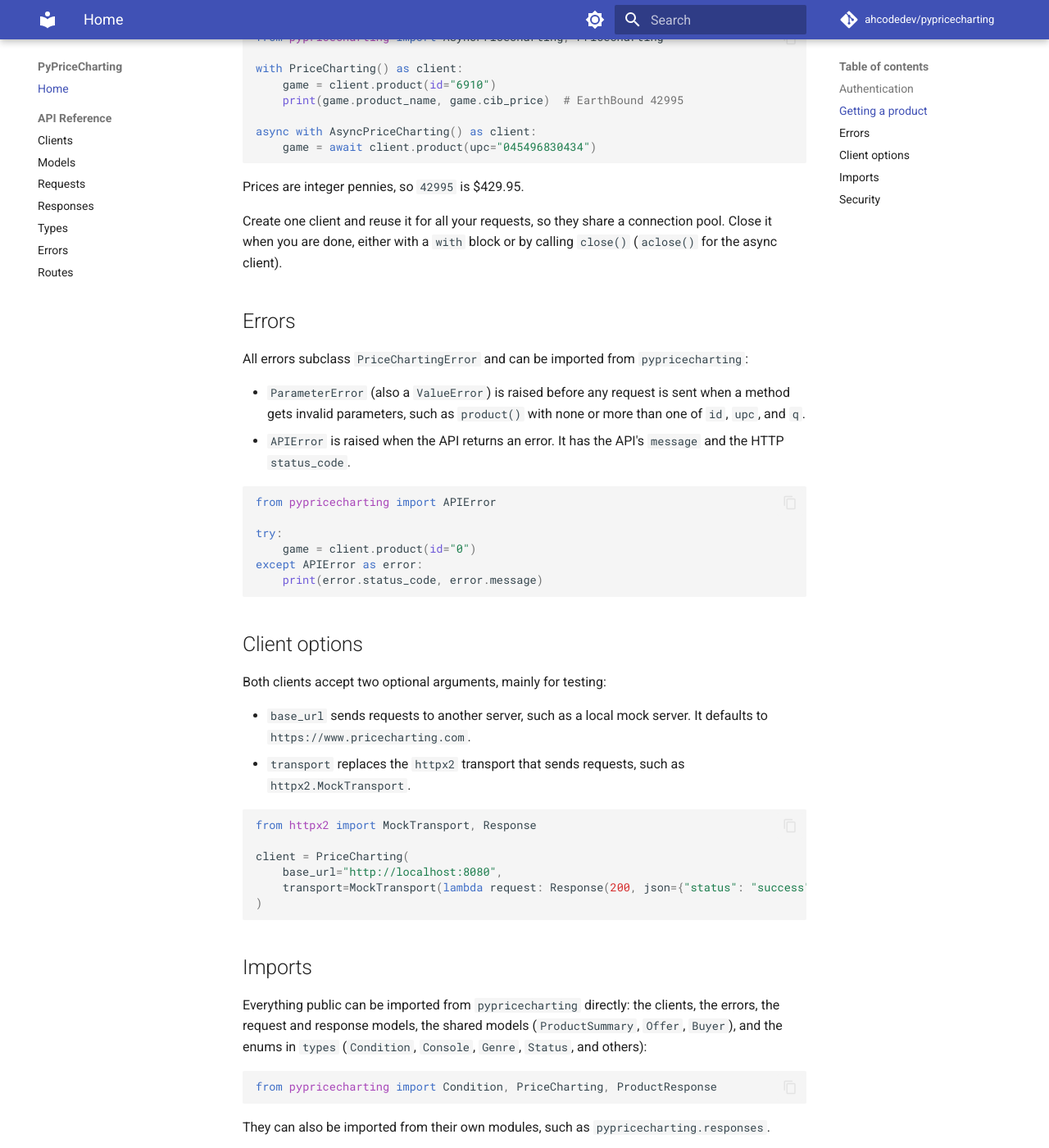
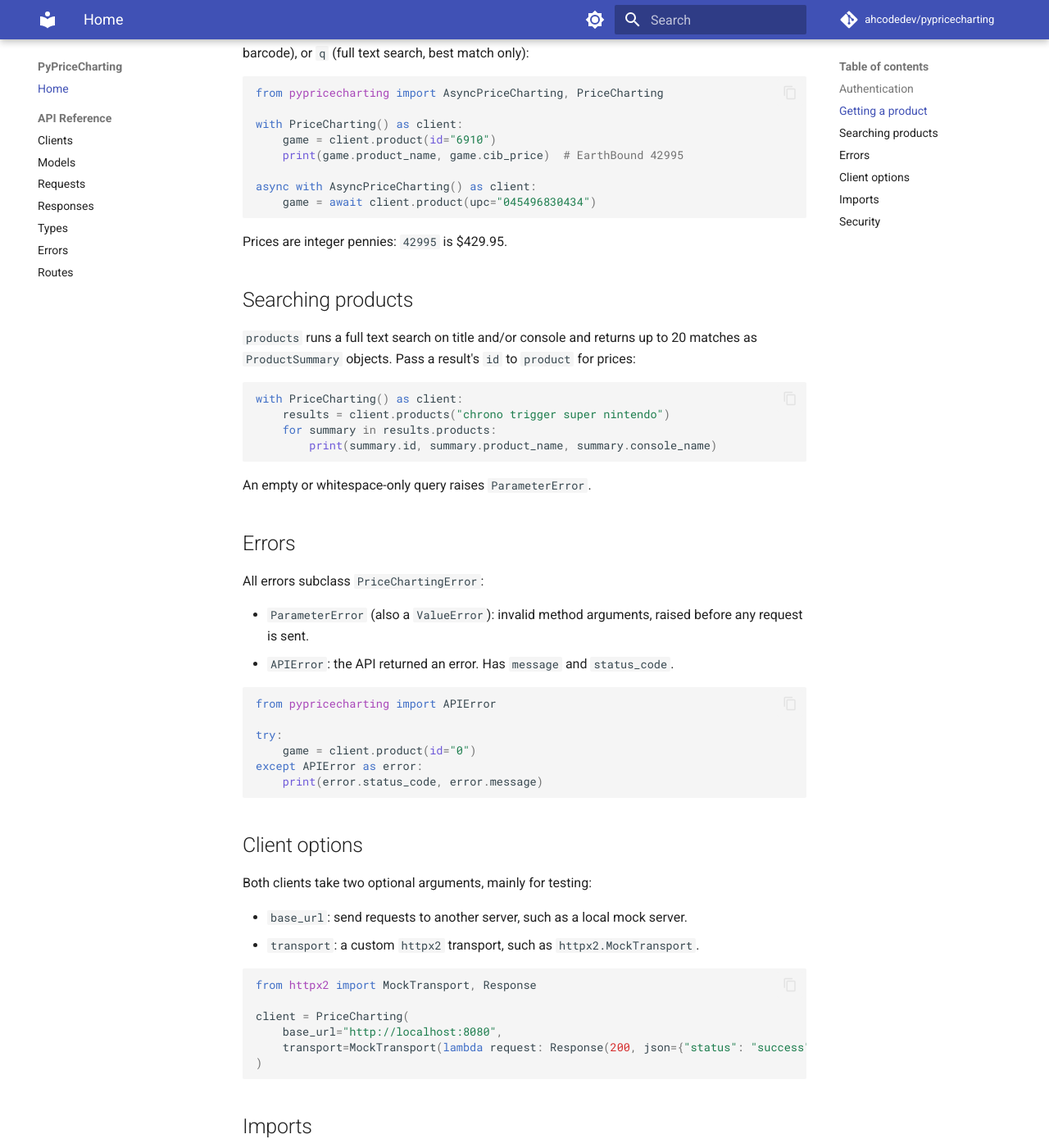
Before and after one commit to ahcodedev/pypricecharting, an MkDocs documentation site: the page built from docs/index.md, in a window 1280 px wide and 1400 px high, scrolled down 911 px. Shown: the whole window at 82% size. Built offline with MkDocs 1.6.1 and Material for MkDocs 9.7.7, drawn with Linux system fonts in a browser that asks for light colours; comment, search, counter and statistics services are not loaded; some of the changed text lies outside the part shown.

Commit message:
Complete products API endpoint and improve error handling (#15)

````diff
--- a/docs/index.md
+++ b/docs/index.md
@@ -2,15 +2,15 @@
 
 Python client for the [PriceCharting API](https://www.pricecharting.com/api-documentation).
 
-The package provides a synchronous client, `PriceCharting`, and an asynchronous client,
-`AsyncPriceCharting`. Both authenticate with a 40-character PriceCharting API token.
+It provides a synchronous client, `PriceCharting`, and an asynchronous client,
+`AsyncPriceCharting`, both authenticated with a 40-character API token.
 
-The client is under development: `product` is implemented on both clients, and the other API
-methods are not implemented yet.
+Under development: the Prices API methods (`product`, `products`) are implemented; the
+Marketplace API methods are not yet.
 
 ## Authentication
 
-Set your token in the `PRICECHARTING_TOKEN` environment variable and create a client without
+Set the token in the `PRICECHARTING_TOKEN` environment variable and create a client without
 arguments:
 
 ```python
@@ -20,20 +20,23 @@ with PriceCharting() as client:
     ...
 ```
 
-You can also pass the token directly:
+Or pass the token directly:
 
 ```python
 with PriceCharting("your-40-character-token") as client:
     ...
 ```
 
-The environment variable is recommended, because it keeps the token out of your code. Both
-clients raise `ValueError` if no token is found or the token is not 40 characters.
+Prefer the environment variable, which keeps the token out of your code. Both clients raise
+`ValueError` if the token is missing or not 40 characters.
+
+Reuse one client for all requests, and close it when done: with a `with` block, or by calling
+`close()` (`aclose()` for the async client).
 
 ## Getting a product
 
-`product` looks up a single product by exactly one of `id` (PriceCharting product ID), `upc`
-(UPC barcode), or `q` (full text search, best match only):
+`product` looks up a product by exactly one of `id` (PriceCharting product ID), `upc` (UPC
+barcode), or `q` (full text search, best match only):
 
 ```python
 from pypricecharting import AsyncPriceCharting, PriceCharting
@@ -46,20 +49,29 @@ async with AsyncPriceCharting() as client:
     game = await client.product(upc="045496830434")
 ```
 
-Prices are integer pennies, so `42995` is $429.95.
+Prices are integer pennies: `42995` is $429.95.
 
-Create one client and reuse it for all your requests, so they share a connection pool. Close it
-when you are done, either with a `with` block or by calling `close()` (`aclose()` for the async
-client).
+## Searching products
+
+`products` runs a full text search on title and/or console and returns up to 20 matches as
+`ProductSummary` objects. Pass a result's `id` to `product` for prices:
+
+```python
+with PriceCharting() as client:
+    results = client.products("chrono trigger super nintendo")
+    for summary in results.products:
+        print(summary.id, summary.product_name, summary.console_name)
+```
+
+An empty or whitespace-only query raises `ParameterError`.
 
 ## Errors
 
-All errors subclass `PriceChartingError` and can be imported from `pypricecharting`:
+All errors subclass `PriceChartingError`:
 
-- `ParameterError` (also a `ValueError`) is raised before any request is sent when a method gets
-  invalid parameters, such as `product()` with none or more than one of `id`, `upc`, and `q`.
-- `APIError` is raised when the API returns an error. It has the API's `message` and the HTTP
-  `status_code`.
+- `ParameterError` (also a `ValueError`): invalid method arguments, raised before any request is
+  sent.
+- `APIError`: the API returned an error. Has `message` and `status_code`.
 
 ```python
 from pypricecharting import APIError
@@ -72,12 +84,10 @@ except APIError as error:
 
 ## Client options
 
-Both clients accept two optional arguments, mainly for testing:
+Both clients take two optional arguments, mainly for testing:
 
-- `base_url` sends requests to another server, such as a local mock server. It defaults to
-  `https://www.pricecharting.com`.
-- `transport` replaces the `httpx2` transport that sends requests, such as
-  `httpx2.MockTransport`.
+- `base_url`: send requests to another server, such as a local mock server.
+- `transport`: a custom `httpx2` transport, such as `httpx2.MockTransport`.
 
 ```python
 from httpx2 import MockTransport, Response
@@ -90,21 +100,17 @@ client = PriceCharting(
 
 ## Imports
 
-Everything public can be imported from `pypricecharting` directly: the clients, the errors, the
-request and response models, the shared models (`ProductSummary`, `Offer`, `Buyer`), and the enums
-in `types` (`Condition`, `Console`, `Genre`, `Status`, and others):
+Everything public, including the clients, errors, models, and enums, can be imported from
+`pypricecharting` or from its own module (such as `pypricecharting.responses`):
 
 ```python
 from pypricecharting import Condition, PriceCharting, ProductResponse
 ```
 
-They can also be imported from their own modules, such as `pypricecharting.responses`.
-
 ## Security
 
-The PriceCharting API requires the token in the query string of `GET` requests, so it is part of
-the request URL. The clients redact it from the `httpx2` request log, which shows `t=REDACTED`
-instead. Anything outside this library that records URLs can still see the token, such as
-proxies or your own logging of requests.
+The API requires the token in the query string of `GET` requests. The clients redact it from the
+`httpx2` request log (`t=REDACTED`), but anything else that records URLs, such as proxies or your
+own request logging, can still see it.
 
-See the [API Reference](api/clients.md) for the classes and types in the package.
+See the [API Reference](api/clients.md) for all classes and types.
````
Also changed, not shown: README.md (+5 -4 lines), 10 other files.
